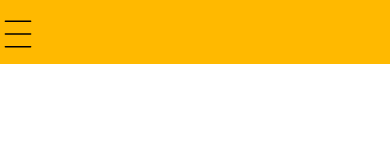
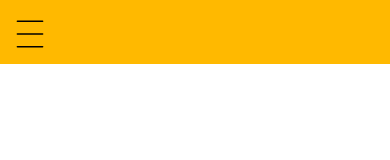
Before and after one commit to shahad0000/W6_D3_Lab1, a React (Vite) app: page / in a window 390 px wide. Shown: the top 160 px of the page. Built offline with nearby package versions, Linux system fonts and the light colour scheme.

Commit message:
improve styling

```diff
--- a/src/components/Navbar.jsx
+++ b/src/components/Navbar.jsx
@@ -6,7 +6,7 @@ import { CiMenuBurger } from "react-icons/ci";
 const Navbar = () => {
   return (
     <nav className='bg-amber-400 min-h-16'>
-        <div className='lg:hidden text-4xl pt-4'>
+        <div className='lg:hidden text-4xl pt-4 pl-3'>
         <CiMenuBurger />
        </div>
         <ul className='h-13 gap-9 justify-center items-center font-bold hidden lg:flex' >
```
